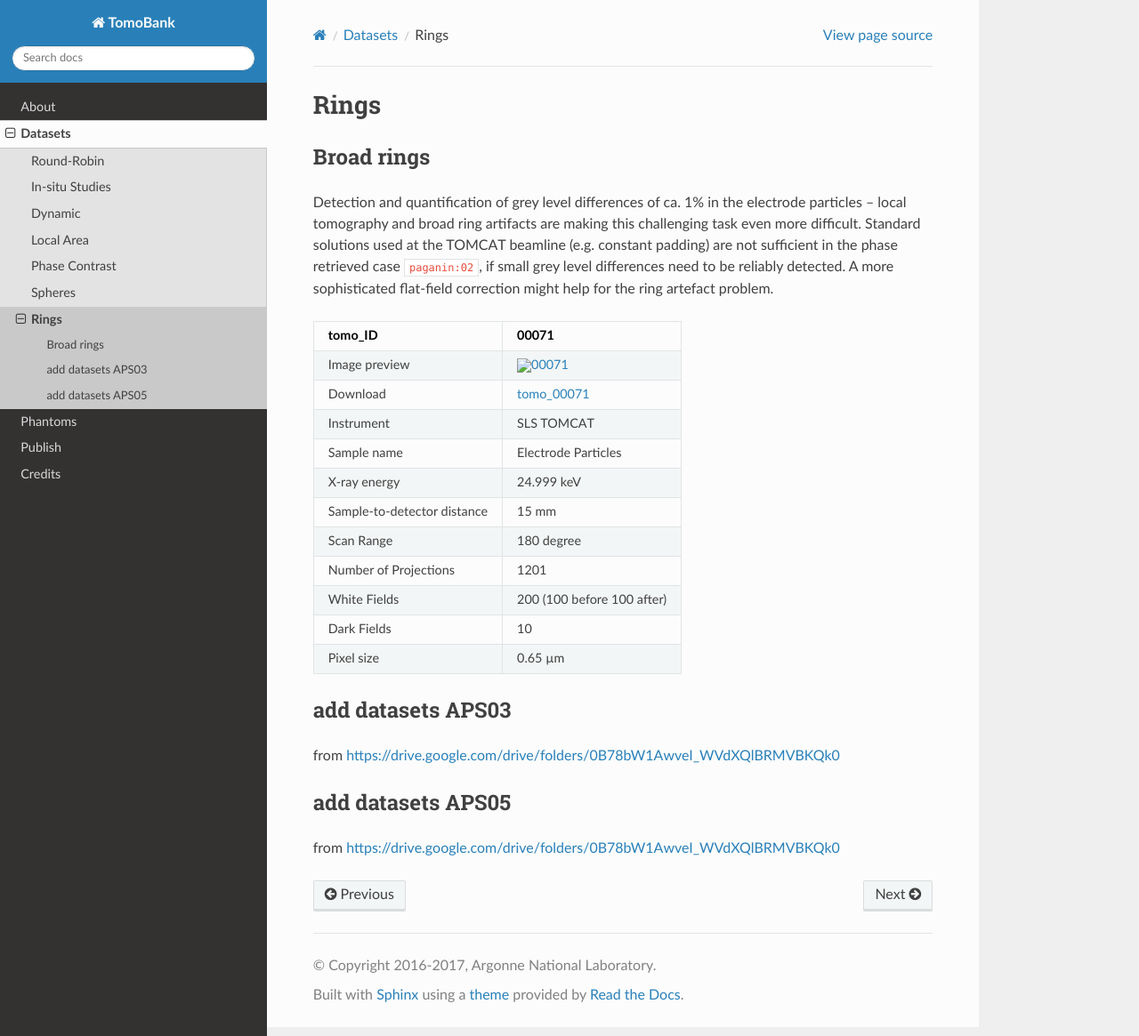
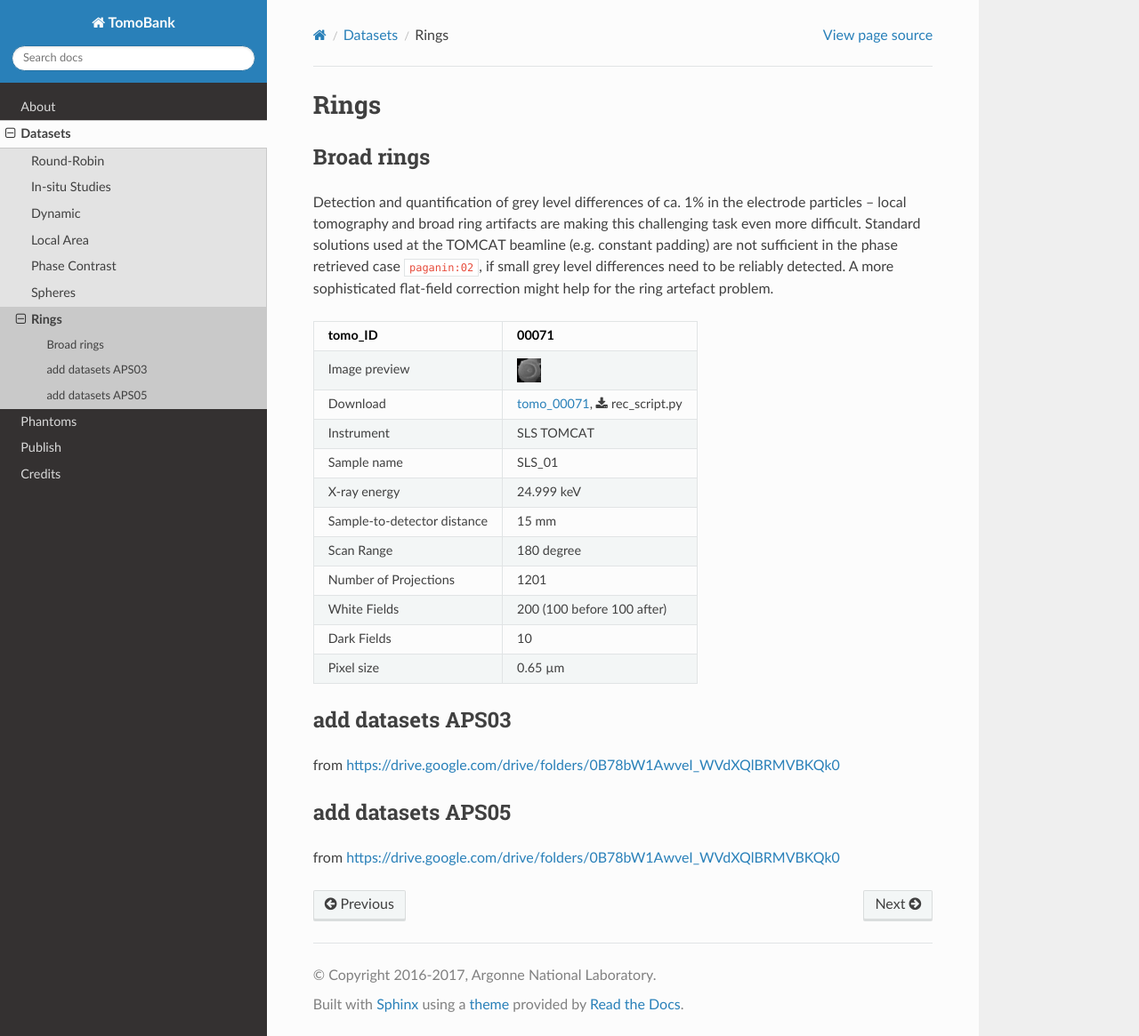
Before and after one commit to tomography/tomobank, a Sphinx documentation site: the page built from docs/source/data/docs.data.rings.rst, in a window 1280 px wide and 1165 px high. Shown: the whole window at 89% size. Built offline with Sphinx 7.4.7 and the Read the Docs theme 2.0.0, drawn with Linux system fonts in a browser that asks for light colours; cross-references to code outside the pages are shown as plain code.

```diff
--- a/docs/source/data/docs.data.phasecontrast.rst
+++ b/docs/source/data/docs.data.phasecontrast.rst
@@ -109,7 +109,7 @@ instead of forming a complete contour. The experimental conditions reported in t
 
 .. |tomo_00068| replace:: :download:`rec_script.py <../../../docs/demo/rec_tomo_00068.py>`
 
-.. _tomo_00068: https://www.globus.org/app/transfer?origin_id=e133a81a-6d04-11e5-ba46-22000b92c6ec&origin_path=%2Ftomobank%2Ftomo_00068%2F/
+.. _tomo_00068: https://www.globus.org/app/transfer?origin_id=e133a81a-6d04-11e5-ba46-22000b92c6ec&origin_path=%2Ftomobank%2Ftomo_00068%2F
 
 .. |00068| image:: ../img/tomo_00068.png
     :width: 20pt
--- a/docs/source/data/docs.data.rings.rst
+++ b/docs/source/data/docs.data.rings.rst
@@ -15,11 +15,11 @@ A more sophisticated flat-field correction might help for the ring artefact prob
 +=========================================+============================+
 |             Image preview               | |00071|                    |
 +-----------------------------------------+----------------------------+
-|             Download                    | tomo_00071_                |
+|             Download                    | tomo_00071_, |tomo_00071|  |
 +-----------------------------------------+----------------------------+
 |             Instrument                  | SLS TOMCAT                 |
 +-----------------------------------------+----------------------------+
-|             Sample name                 | Electrode Particles        |
+|             Sample name                 | SLS_01                     |
 +-----------------------------------------+----------------------------+
 |             X-ray energy                | 24.999 keV                 |
 +-----------------------------------------+----------------------------+
@@ -38,7 +38,7 @@ A more sophisticated flat-field correction might help for the ring artefact prob
 
 .. |tomo_00071| replace:: :download:`rec_script.py <../../../docs/demo/rec_tomo_00071.py>`
 
-.. _tomo_00071: https://www.globus.org/app/transfer?origin_id=e133a81a-6d04-11e5-ba46-22000b92c6ec&origin_path=%2Ftomobank%2Ftomo_00071%2F/
+.. _tomo_00071: https://www.globus.org/app/transfer?origin_id=e133a81a-6d04-11e5-ba46-22000b92c6ec&origin_path=%2Ftomobank%2Ftomo_00071%2F
 
 .. |00071| image:: ../img/tomo_00071.png
     :width: 20pt
```
Also changed, not shown: docs/source/img/tomo_00069.png (added), docs/source/img/tomo_00070.png (added), docs/source/img/tomo_00071.png (added).
